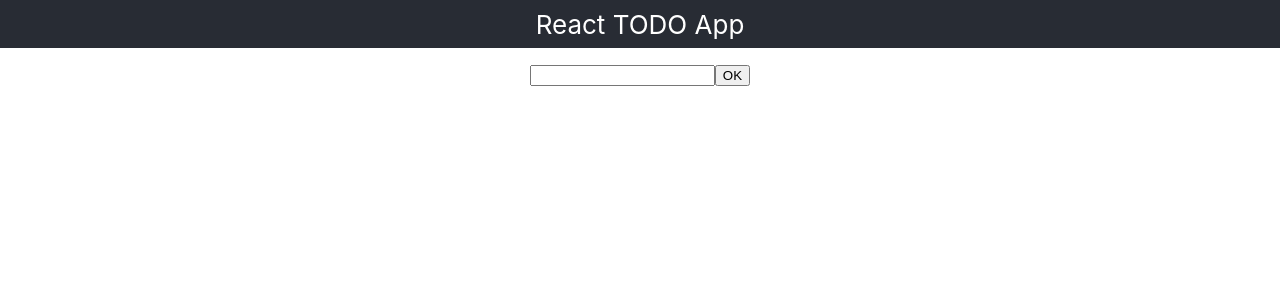
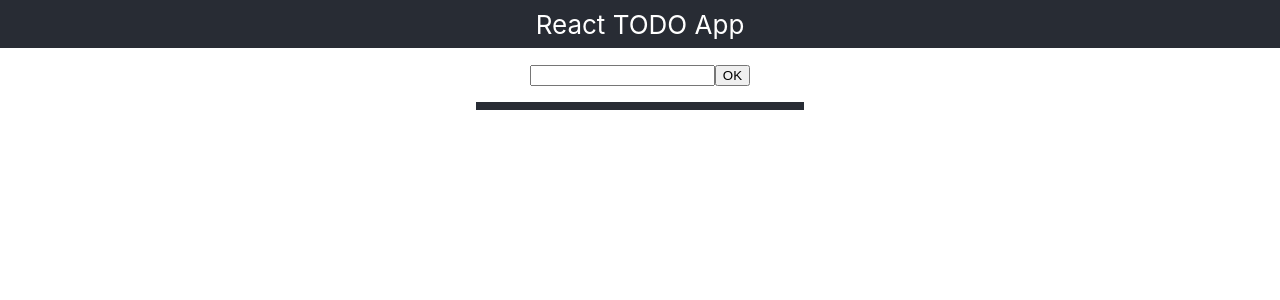
Before and after one commit to Yzhibin/react-todo, a React (Create React App) app: page / in a window 1280 px wide. Both pictures are taken after a click on the input "OK". Shown: the top 300 px of the page. Built offline with nearby package versions, Linux system fonts and the light colour scheme.

Commit message:
add TodoItem component and some UX optimisation

```diff
--- a/src/App.js
+++ b/src/App.js
@@ -1,9 +1,16 @@
 import { useState } from "react";
 import "./App.css";
+import { TodoItem } from "./TodoItem";
 
 function App() {
   const [input, setInput] = useState("");
   const [items, setItems] = useState([]);
+
+  const enterValue = () => {
+    setItems([...items, input]);
+    setInput("");
+  };
+
   return (
     <div className="App">
       <header className="App-header">React TODO App</header>
@@ -14,17 +21,17 @@ function App() {
           onChange={(e) => {
             setInput(e.target.value);
           }}
-        />
-        <input
-          type="submit"
-          value="OK"
-          onClick={() => {
-            setItems([...items, input]);
-            setInput("");
+          onKeyPress={(e) => {
+            if (e.key === "Enter") enterValue();
           }}
         />
+        <input type="submit" value="OK" onClick={enterValue} />
       </div>
-      <div className="App-todo-items">{items.join(", ")}</div>
+      <div className="App-todo-items">
+        {items.map((item, index) => {
+          return <TodoItem index={index} value={item} />;
+        })}
+      </div>
     </div>
   );
 }
--- /dev/null
+++ b/src/TodoItem.js
@@ -0,0 +1,19 @@
+export function TodoItem(props) {
+  // keyword: Object Destructuring
+  const { index, value } = props;
+  return (
+    <div
+      style={{
+        width: 320,
+        margin: "8px auto",
+        padding: 4,
+        backgroundColor: "#282c34",
+        color: "#fff",
+        textAlign: "center",
+      }}
+      key={index}
+    >
+      {value}
+    </div>
+  );
+}
```
